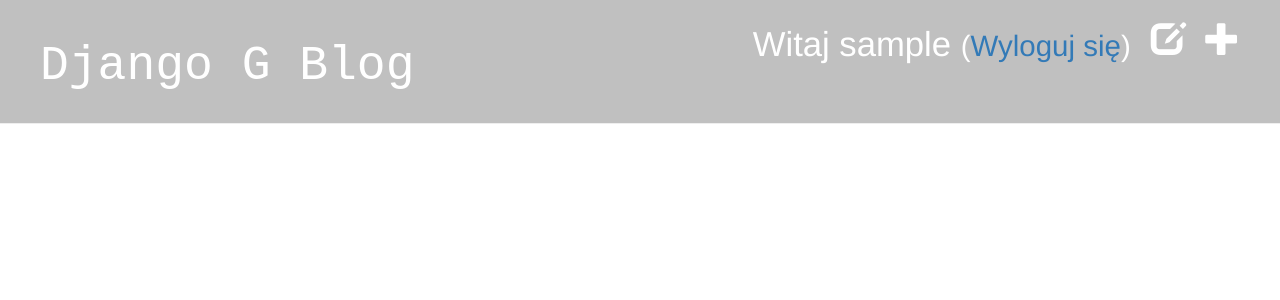
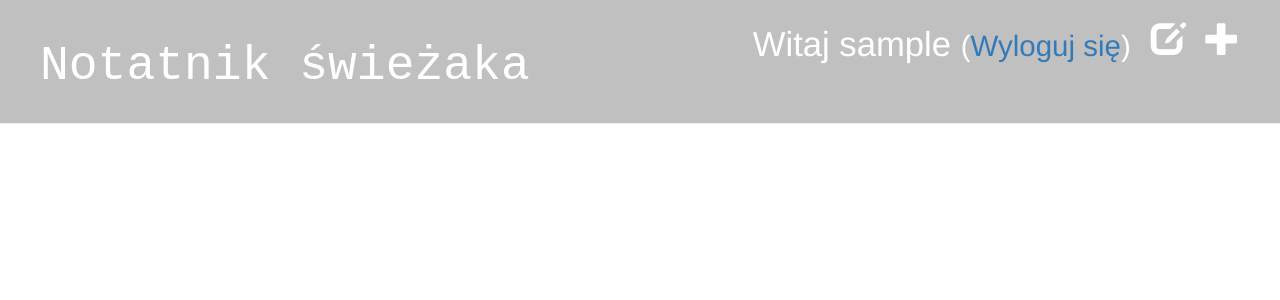
Before and after one commit to mnejus/my-first-blog, a Django app: page /drafts/ in a window 1280 px wide. Shown: the top 300 px of the page. Run offline with Django 3.2, Linux system fonts and the light colour scheme; the visitor is signed in with stand-in values (Sample User, id 1); data that the repository does not hold is empty; some libraries are stand-ins or nearby versions.

Commit message:
zmiany w base

```diff
--- a/blog/templates/blog/base.html
+++ b/blog/templates/blog/base.html
@@ -7,7 +7,7 @@
 <link rel="stylesheet" href="//maxcdn.bootstrapcdn.com/bootstrap/3.2.0/css/bootstrap-theme.min.css">
 <link rel="stylesheet" href="{% static 'css/blog.css' %}">
 
-<title>Blogos testos</title>
+<title>Notatnik świeżaka</title>
 </head>
 <body>
     <div class="page-header">
@@ -18,7 +18,7 @@
 	{% else %}
 		<a href="{% url 'login' %}" class="top-menu"><span class="glyphicon glyphicon-lock"></span></a>
 	{% endif %}
-        <h1><a href="/">Django G Blog</a></h1>
+        <h1><a href="/">Notatnik świeżaka</a></h1>
     </div>
     <div class="content container">
         <div class="row">
```
